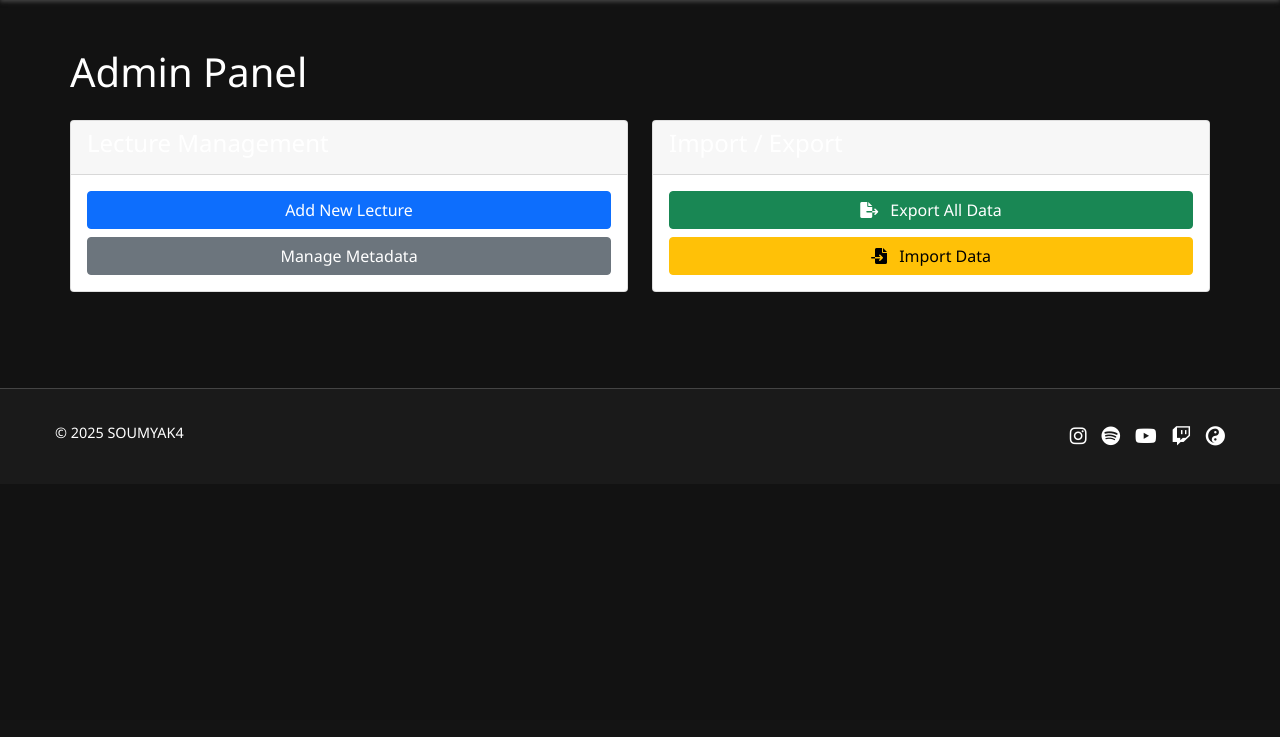
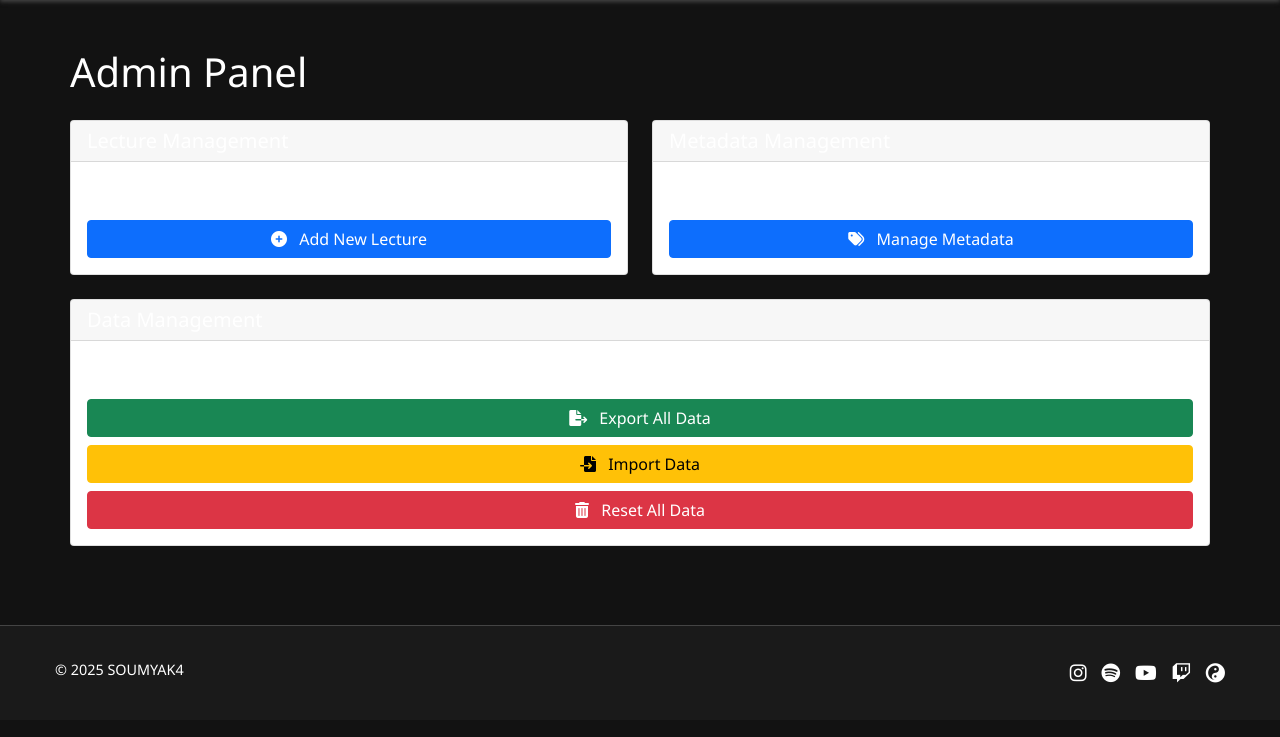
Before and after one commit to SoumyaK4/BadukLecture-Host, a Flask app: page /admin in a window 1280 px wide. Shown: the part 80-817 px from the top of the page. Before the commit the page ends 526 px from the top, so only its background shows below. Run offline with Flask 3, Linux system fonts and the light colour scheme; a user stored in the database is signed in.

Commit message:
Assistant checkpoint: Added reset all data feature with backup download
Assistant generated file changes:
- routes.py: Add reset_data route
- templates/admin/panel.html: Add reset button to admin panel, Create full admin panel template

---

User prompt:

Add an option to reset all lectures and metadata in admin panel.
Make sure when they click reset button it automatically download the export file before resetting

Replit-Commit-Author: Assistant
Replit-Commit-Session-Id: 13b6999b-02f9-4f3f-8435-28df9134df54

```diff
--- a/routes.py
+++ b/routes.py
@@ -389,6 +389,78 @@ def import_data():
 
     return render_template('admin/import.html')
 
+@app.route('/admin/reset', methods=['POST'])
+@login_required
+def reset_data():
+    try:
+        # Get all data first for backup
+        lectures = Lecture.query.all()
+        topics = Topic.query.all()
+        tags = Tag.query.all()
+        ranks = Rank.query.all()
+
+        # Prepare data for export (same as in export_data)
+        export_data = {
+            'lectures': [],
+            'topics': [],
+            'tags': [],
+            'ranks': []
+        }
+
+        # Add topics
+        for topic in topics:
+            export_data['topics'].append({
+                'id': topic.id,
+                'name': topic.name
+            })
+
+        # Add tags
+        for tag in tags:
+            export_data['tags'].append({
+                'id': tag.id,
+                'name': tag.name
+            })
+
+        # Add ranks
+        for rank in ranks:
+            export_data['ranks'].append({
+                'id': rank.id,
+                'name': rank.name
+            })
+
+        # Add lectures
+        for lecture in lectures:
+            lecture_data = {
+                'id': lecture.id,
+                'title': lecture.title,
+                'youtube_id': lecture.youtube_id,
+                'thumbnail_url': lecture.thumbnail_url,
+                'publish_date': lecture.publish_date.isoformat(),
+                'rank_id': lecture.rank_id,
+                'topic_ids': [topic.id for topic in lecture.topics],
+                'tag_ids': [tag.id for tag in lecture.tags]
+            }
+            export_data['lectures'].append(lecture_data)
+
+        # Clear database
+        # Use raw SQL for faster deletion of many records
+        db.session.execute(db.text("DELETE FROM lecture_topic"))
+        db.session.execute(db.text("DELETE FROM lecture_tag"))
+        db.session.execute(db.text("DELETE FROM lecture"))
+        db.session.execute(db.text("DELETE FROM topic"))
+        db.session.execute(db.text("DELETE FROM tag"))
+        db.session.execute(db.text("DELETE FROM rank"))
+        db.session.commit()
+
+        flash('All data has been reset successfully')
+        # Return JSON for download
+        return jsonify(export_data)
+    except Exception as e:
+        db.session.rollback()
+        logging.error(f"Error resetting data: {str(e)}")
+        flash(f'Error resetting data: {str(e)}')
+        return redirect(url_for('admin_panel'))
+
 @app.route('/admin')
 @login_required
 def admin_panel():
--- a/templates/admin/panel.html
+++ b/templates/admin/panel.html
@@ -9,25 +9,44 @@
 
     <div class="row">
         <div class="col-md-6 mb-4">
-            <div class="card">
+            <div class="card h-100">
                 <div class="card-header">
-                    <h4>Lecture Management</h4>
+                    <h5 class="mb-0">Lecture Management</h5>
                 </div>
                 <div class="card-body">
+                    <p class="card-text">Add, edit, or manage lecture content.</p>
                     <div class="d-grid gap-2">
-                        <a href="{{ url_for('add_lecture') }}" class="btn btn-primary">Add New Lecture</a>
-                        <a href="{{ url_for('manage_metadata') }}" class="btn btn-secondary">Manage Metadata</a>
+                        <a href="{{ url_for('add_lecture') }}" class="btn btn-primary">
+                            <i class="fas fa-plus-circle me-2"></i> Add New Lecture
+                        </a>
                     </div>
                 </div>
             </div>
         </div>
 
         <div class="col-md-6 mb-4">
+            <div class="card h-100">
+                <div class="card-header">
+                    <h5 class="mb-0">Metadata Management</h5>
+                </div>
+                <div class="card-body">
+                    <p class="card-text">Manage topics, tags, and ranks for lectures.</p>
+                    <div class="d-grid gap-2">
+                        <a href="{{ url_for('manage_metadata') }}" class="btn btn-primary">
+                            <i class="fas fa-tags me-2"></i> Manage Metadata
+                        </a>
+                    </div>
+                </div>
+            </div>
+        </div>
+
+        <div class="col-md-12 mb-4">
             <div class="card">
                 <div class="card-header">
-                    <h4>Import / Export</h4>
+                    <h5 class="mb-0">Data Management</h5>
                 </div>
                 <div class="card-body">
+                    <p class="card-text">Export or import the entire database, or reset all data.</p>
                     <div class="d-grid gap-2">
                         <a href="{{ url_for('export_data') }}" class="btn btn-success" download="baduk_lectures_export.json">
                             <i class="fas fa-file-export me-2"></i> Export All Data
@@ -35,7 +54,79 @@
                         <a href="{{ url_for('import_data') }}" class="btn btn-warning">
                             <i class="fas fa-file-import me-2"></i> Import Data
                         </a>
+                        <button id="resetButton" class="btn btn-danger">
+                            <i class="fas fa-trash-alt me-2"></i> Reset All Data
+                        </button>
                     </div>
+
+                    <!-- Reset confirmation modal -->
+                    <div class="modal fade" id="resetConfirmModal" tabindex="-1" aria-labelledby="resetConfirmModalLabel" aria-hidden="true">
+                        <div class="modal-dialog">
+                            <div class="modal-content">
+                                <div class="modal-header">
+                                    <h5 class="modal-title" id="resetConfirmModalLabel">Confirm Reset</h5>
+                                    <button type="button" class="btn-close" data-bs-dismiss="modal" aria-label="Close"></button>
+                                </div>
+                                <div class="modal-body">
+                                    <div class="alert alert-danger">
+                                        <i class="fas fa-exclamation-triangle me-2"></i> Warning: This will delete all lectures, topics, tags, and ranks from the database!
+                                    </div>
+                                    <p>The data will be automatically backed up before deletion. Are you sure you want to proceed?</p>
+                                </div>
+                                <div class="modal-footer">
+                                    <button type="button" class="btn btn-secondary" data-bs-dismiss="modal">Cancel</button>
+                                    <button type="button" class="btn btn-danger" id="confirmResetBtn">Reset All Data</button>
+                                </div>
+                            </div>
+                        </div>
+                    </div>
+
+                    <script>
+                        document.addEventListener('DOMContentLoaded', function() {
+                            const resetButton = document.getElementById('resetButton');
+                            const confirmResetBtn = document.getElementById('confirmResetBtn');
+                            const resetModal = new bootstrap.Modal(document.getElementById('resetConfirmModal'));
+
+                            resetButton.addEventListener('click', function() {
+                                resetModal.show();
+                            });
+
+                            confirmResetBtn.addEventListener('click', function() {
+                                // Create a form to post to the reset endpoint
+                                const form = document.createElement('form');
+                                form.method = 'POST';
+                                form.action = "{{ url_for('reset_data') }}";
+
+                                // Append the form to the body and submit it
+                                fetch(form.action, {
+                                    method: 'POST',
+                                    headers: {
+                                        'X-Requested-With': 'XMLHttpRequest'
+                                    }
+                                })
+                                .then(response => response.json())
+                                .then(data => {
+                                    // Download the backup data
+                                    const dataStr = "data:text/json;charset=utf-8," + encodeURIComponent(JSON.stringify(data));
+                                    const downloadAnchorNode = document.createElement('a');
+                                    downloadAnchorNode.setAttribute("href", dataStr);
+                                    downloadAnchorNode.setAttribute("download", "baduk_lectures_backup.json");
+                                    document.body.appendChild(downloadAnchorNode);
+                                    downloadAnchorNode.click();
+                                    downloadAnchorNode.remove();
+
+                                    // Close the modal and reload the page
+                                    resetModal.hide();
+                                    window.location.reload();
+                                })
+                                .catch(error => {
+                                    console.error('Error:', error);
+                                    alert('An error occurred while resetting data. Please try again.');
+                                    resetModal.hide();
+                                });
+                            });
+                        });
+                    </script>
                 </div>
             </div>
         </div>
```
